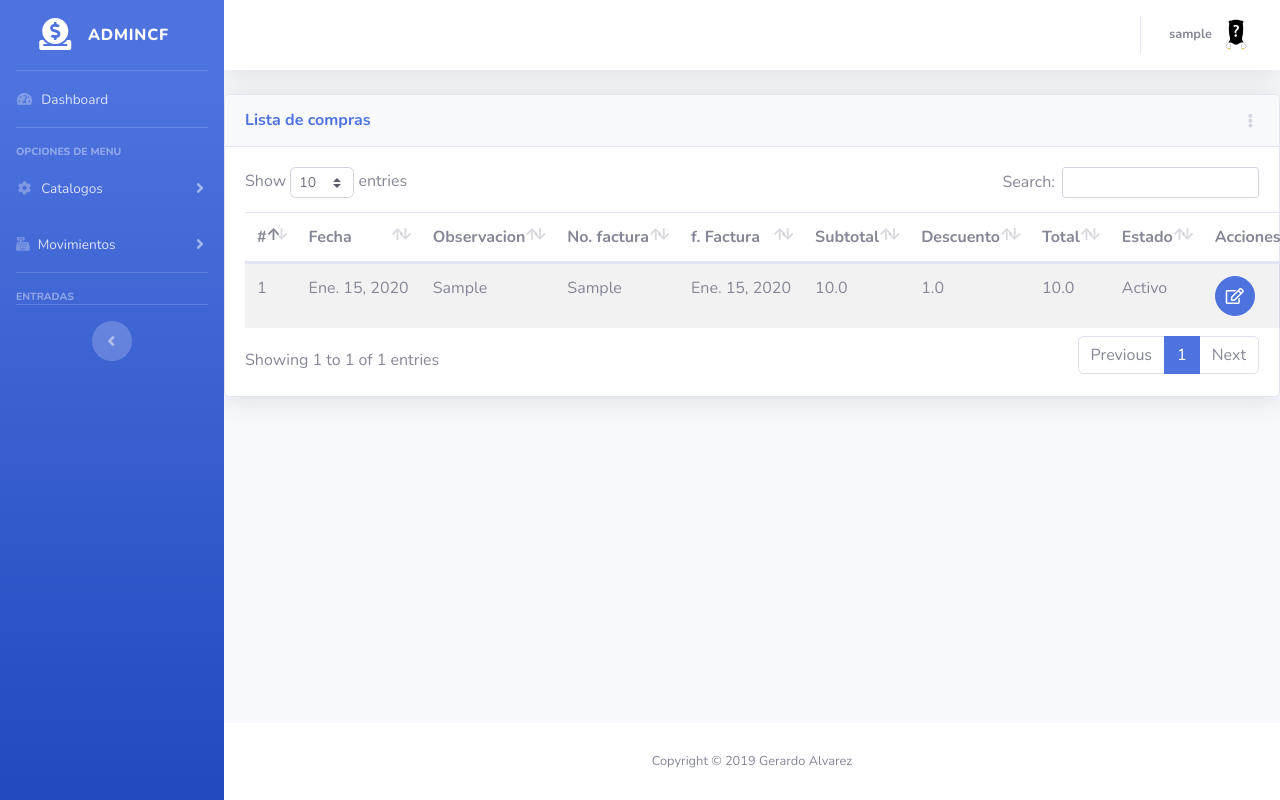
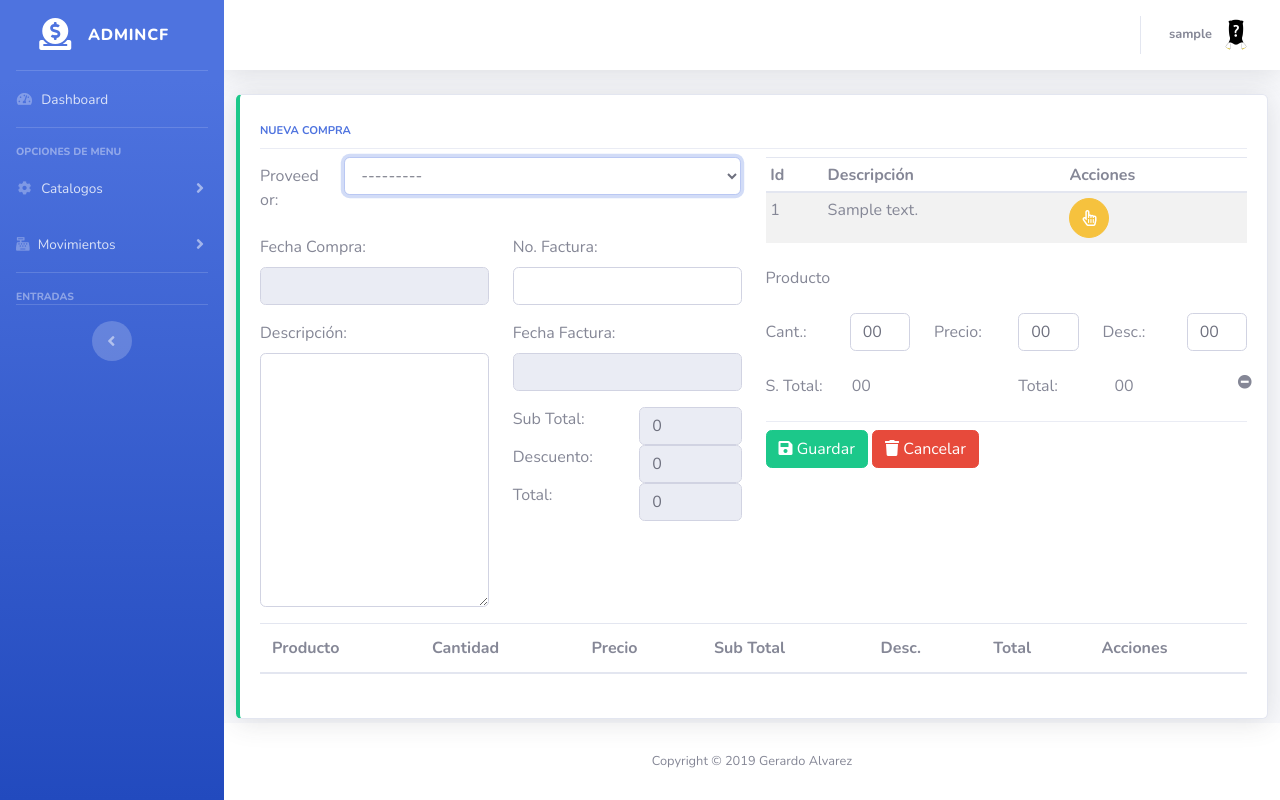
Before and after one commit to gerardam/AppCF, a Django app: page /cmp/compras/new in a window 1280 px wide. Run offline with Django 3.2, Linux system fonts and the light colour scheme; a user stored in the database is signed in; tables that the repository leaves empty hold one stand-in row (values such as "Sample post"); lists and menus that the app fills with data are empty; some libraries are stand-ins or nearby versions.

Commit message:
datetimepicker a base, cormulario de compras

```diff
--- /dev/null
+++ b/cmp/templates/cmp/compras.html
@@ -0,0 +1,288 @@
+{% extends 'base/base.html' %}
+
+{% block page_content %}
+    <form id="frmCompras" method="post">
+        {% csrf_token %}
+        <div class="col-xl-12 col-md-12 mb-12">
+            {% if encabezado %}
+            <div class="card border-left-warning shadow h-100 py-2">
+            {% else %}
+            <div class="card border-left-success shadow h-100 py-2">
+            {% endif %}
+                <div class="card-body">
+                    <div class="row no-gutters align-items-center">
+                        <div class="col-md-12">
+                            <div class="text-xs font-weight-bold text-primary text-uppercase mb-1">
+                                {% if encabezado %} Editar {% else %} Nueva {% endif %} Compra
+                            </div>
+                            <div class="dropdown-divider"></div>
+                            <div class="row">
+                                <!-- Inicio Izquierda -->
+                                <div class="col-md-6">
+                                    <!-- Inicio Encabezado -->
+                                    <div class="form-group row">
+                                        <label for="staticEmail" class="col-sm-2 col-form-label">Proveedor:</label>
+                                        <div class="col-sm-10">
+                                            {{ form_enc.proveedor }}
+                                        </div>
+                                    </div>
+                                    <div class="row">
+                                        <div class="col-6">
+                                            <div class="form-group">
+                                                <label for="id_fecha_compra">Fecha Compra:</label>
+                                                {{form_enc.fecha_compra}}
+                                            </div>
+                                            <div class="form-group">
+                                                <label for="id_descripcion">Descripción:</label>
+                                                {{form_enc.observacion}}
+                                            </div>
+                                        </div>
+                                        <div class="col-6">
+                                            <div class="form-group">
+                                                <label for="id_fecha_compra">No. Factura:</label>
+                                                {{form_enc.no_factura}}
+                                            </div>
+                                            <div class="form-group">
+                                                <label for="id_descripcion">Fecha Factura:</label>
+                                                {{form_enc.fecha_factura}}
+                                            </div>
+                                            <div class="row">
+                                                <div class="col">
+                                                    <label for="Sub Total">Sub Total:</label>
+                                                </div>
+                                                <div class="col">
+                                                    {{ form_enc.sub_total }}
+                                                </div>
+                                            </div>
+                                            <div class="row">
+                                                <div class="col">
+                                                    <label for="sub_total">Descuento:</label>
+                                                </div>
+                                                <div class="col">
+                                                    {{ form_enc.descuento }}
+                                                </div>
+                                            </div>
+                                            <div class="row">
+                                                <div class="col">
+                                                    <label for="total">Total:</label>
+                                                </div>
+                                                <div class="col">
+                                                    {{ form_enc.total }}
+                                                </div>
+                                            </div>
+                                        </div>
+                                    </div>
+                                    <!-- Fin Encabezado -->
+                                </div>
+                                <!-- Fin Izquierda -->
+                                <!-- Inicio Derecha -->
+                                <div class="col-md-6">
+                                    <div class="row">
+                                        <div class="col">
+                                            <table class="table table-striped table-hover dt-responsive table-sm nowrap tbl-productos" style="width:100%">
+                                                <thead>
+                                                    <th>Id</th>
+                                                    <th class="all">Descripción</th>
+                                                    <th class="all">Acciones</th>
+                                                </thead>
+                                                <tbody>
+                                                    {% for item in productos %}
+                                                    <tr>
+                                                    <td>{{ item.id }}</td>
+                                                    <td>{{ item.descripcion }}</td>
+                                                    <td>
+                                                        <button type="button" class="btn btn-warning btn-circle"
+                                                        onclick="selectProducto({{item.id}},'{{item.descripcion}}')" ><i class="far fa-hand-pointer"></i></button>
+                                                    </td>
+                                                    </tr>
+                                                    {% endfor %}
+                                                </tbody>
+                                            </table>
+                                        </div>
+                                    </div>
+                                    <div class="form-group row">
+                                        <label for="id_id_producto" class="col-sm-3 col-form-label">Producto</label>
+                                        <div class="col-sm-2">
+                                            <input type="text" readonly class="form-control-plaintext" name="id_id_producto" id="id_id_producto" value="" required>
+                                        </div>
+                                        <div class="col-sm-7">
+                                            <input type="text" readonly class="form-control-plaintext" id="id_descripcion_producto" value="" required>
+                                        </div>
+                                    </div>
+                                    <div class="form-group row">
+                                        <label for="id_cantidad_detalle" class="col-sm-2 col-form-label">Cant.:</label>
+                                        <div class="col-sm-2">
+                                            <input type="number" class="form-control" name="id_cantidad_detalle" id="id_cantidad_detalle" value="00" required>
+                                        </div>
+                                        <label for="id_precio_detalle" class="col-sm-2 col-form-label">Precio:</label>
+                                        <div class="col-sm-2">
+                                            <input type="number" class="form-control" name="id_precio_detalle" id="id_precio_detalle" value="00" required>
+                                        </div>
+                                        <label for="id_descuento_detalle" class="col-sm-2 col-form-label">Desc.:</label>
+                                        <div class="col-sm-2">
+                                            <input type="text" class="form-control" name="id_descuento_detalle" id="id_descuento_detalle" value="00">
+                                        </div>
+                                    </div>
+                                    <div class="form-group row">
+                                        <label for="id_sub_total_detalle" class="col-sm-2 col-form-label">S. Total:</label>
+                                        <div class="col-sm-4">
+                                            <input type="text" readonly class="form-control-plaintext" name="id_sub_total_detalle" id="id_sub_total_detalle" value="00">
+                                        </div>
+                                        <label for="id_total_detalle" class="col-sm-2 col-form-label">Total:</label>
+                                        <div class="col-sm-3">
+                                            <input type="text" readonly class="form-control-plaintext col-sm-10" name="id_total_detalle" id="id_total_detalle" value="00">
+                                        </div>
+                                        <div class="col-sm-1">
+                                            <button type="button" class="btn btn-sm col-sm-2" onclick="clear_Detail();"><i class="fa fa-minus-circle" aria-hidden="true"></i></button>
+                                        </div>
+                                    </div>
+                                    <!-- Botones -->
+                                    <div class="dropdown-divider"></div>
+                                    <div class="row">
+                                        <div class="col">
+                                            <button type="submit" class="btn btn-success"><span class="fa fa-save"></span> Guardar</button>
+                                            <a href="{% url 'cmp:compras_list' %}" class="btn btn-danger"><i class="fa fa-trash"></i> Cancelar</a>
+                                        </div>
+                                    </div>
+                                    <!-- Fin Botones -->
+                                </div>
+                                <!-- Fin Derecha -->
+                            </div>
+                        </div>
+                        <!-- Inicio Detalle -->
+                        <div class="col-md-12">
+                            <table class="table table-striped table-hover dt-responsive nowrap" style="width:100%">
+                                <thead>
+                                    <th>Producto</th>
+                                    <th>Cantidad</th>
+                                    <th>Precio</th>
+                                    <th>Sub Total</th>
+                                    <th>Desc.</th>
+                                    <th>Total</th>
+                                    <th class="all">Acciones</th>
+                                </thead>
+                                <tbody>
+                                    {% for item in detalle %}
+                                    <tr>
+                                    <td>{{ item.producto }}</td>
+                                    <td>{{ item.cantidad }}</td>
+                                    <td>{{ item.cantidad }}</td>
+                                    <td>{{ item.sub_total }}</td>
+                                    <td>{{ item.descuento }}</td>
+                                    <td>{{ item.total }}</td>
+                                    <td>
+                                        <button class="btn btn-danger btn-circle" onclick="return abrir_modal('{% url 'cmp:compras_del' encabezado.pk item.id %}')"><i class="fas fa-trash-alt"></i></button>
+                                    </td>
+                                    </tr>
+                                    {% endfor %}
+                                </tbody>
+                            </table>
+                        </div>
+                        <!-- Fin Detalle -->
+                    </div>
+                </div>
+            </div>
+        </div>
+    </form>
+{% endblock %}
+
+{% block js_page %}
+<script>
+    $(function () {
+        $("#id_fecha_compra, #id_fecha_factura").datetimepicker({
+            format: 'Y-m-d',
+            timepicker:false
+        });
+        $("#sidebarToggle").click();
+        $('.table').DataTable({
+            "pageLength": 2,
+            "language": {
+            "sProcessing": "Procesando...",
+            "sLengthMenu": "Mostrar _MENU_ registros",
+            "sZeroRecords": "No se encontraron resultados",
+            "sEmptyTable": "Ningún dato disponible en esta tabla",
+            "sInfo": "Mostrando registros del _START_ al _END_ de un total de _TOTAL_ registros",
+            "sInfoEmpty": "Mostrando registros del 0 al 0 de un total de 0 registros",
+            "sInfoFiltered": "(filtrado de un total de _MAX_ registros)",
+            "sInfoPostFix": "",
+            "sSearch": "Buscar:",
+            "sUrl": "",
+            "sInfoThousands": ",",
+            "sLoadingRecords": "Cargando...",
+            "oPaginate": {
+                "sFirst": "<span class='fa fa-angle-double-left'></span>",
+                "sLast": "<span class='fa fa-angle-double-right'></span>",
+                "sNext": "<span class='fa fa-angle-right'></span>",
+                "sPrevious": "<span class='fa fa-angle-left'></span>"
+            },
+            "oAria": {
+                "sSortAscending": ": Activar para ordenar la columna de manera ascendente",
+                "sSortDescending": ": Activar para ordenar la columna de manera descendente"
+            }
+            }
+        });
+        $('#id_cantidad_detalle,#id_precio_detalle,#id_descuento_detalle').change(function(){
+            calcular_detalle();
+        });
+        /*Validar Envío de Detalle */
+        $("#frmCompras").submit(function(e){
+            if($('#id_total_detalle').val()==0 || $('#id_id_producto').val()==0 ){
+                e.preventDefault();
+                //alert("No ha agregado producto o está sin cantidades");
+                $.alert({
+                        type:'red',
+                        title:'',
+                        content:'No ha agregado producto o está sin cantidades'
+                        })
+            }
+        });
+        /*Fin Validar Envío de Detalle */
+    });
+    function selectProducto(id,descripcion)
+    {
+        $("#id_cantidad_detalle").val(0);
+        $('#id_precio_detalle').val(0);
+        $('#id_descuento_detalle').val(0);
+        $('#id_sub_total_detalle').val(0);
+        $('#id_total_detalle').val(0);
+        $("#id_id_producto").val(+id);
+        $('#id_descripcion_producto').val(descripcion);
+        $('#id_cantidad_detalle').focus();
+        $('#id_cantidad_detalle').select();
+        $('.table').DataTable().search('').draw();
+    }
+    function calcular_detalle()
+    {
+        var cant,prec,desc,stotal,total;
+        cant = $("#id_cantidad_detalle").val();
+        cant = cant==="" ? 0 : +cant;
+        cant = cant<0 ? 0 : cant;
+        prec =$('#id_precio_detalle').val();
+        prec = prec==="" ? 0 : +prec;
+        prec = prec<0 ? 0 : prec;
+        desc = $('#id_descuento_detalle').val();
+        desc = desc==="" ? 0 : +desc;
+        desc = desc<0 ? 0 : desc;
+        desc = desc>(cant * prec) ? 0 : desc;
+        stotal = cant * prec;
+        total  = stotal - desc;
+        $('#id_cantidad_detalle').val(cant);
+        $('#id_precio_detalle').val(prec);
+        $('#id_descuento_detalle').val(desc);
+        $('#id_sub_total_detalle').val(stotal);
+        $('#id_total_detalle').val(total);
+    }
+    function clear_Detail(){
+        $('#id_cantidad_detalle').val(0);
+        $('#id_precio_detalle').val(0);
+        $('#id_descuento_detalle').val(0);
+        $('#id_sub_total_detalle').val(0);
+        $('#id_total_detalle').val(0);
+        $('#id_id_producto').val('');
+        $('#id_descripcion_producto').val('');
+        $('.table').DataTable().search('').draw();
+        $("#id_proveedor").focus();
+    }
+    $("#id_proveedor").focus();
+</script>
+{% endblock %}
--- a/cmp/urls.py
+++ b/cmp/urls.py
@@ -1,6 +1,6 @@
 from django.urls import path
 from .views import ProveedorView,ProveedorNew,ProveedorEdit,proveedor_inactivar,\
-    ComprasView
+    ComprasView, Compras
 
 urlpatterns = [
     path('proveedor/', ProveedorView.as_view(), name='proveedor_list'),
@@ -9,6 +9,6 @@ urlpatterns = [
     path('proveedor/inactivar/<int:id>', proveedor_inactivar, name='proveedor_inactivar'),
 
     path('compras/', ComprasView.as_view(), name='compras_list'),
-    path('compras/new', ComprasView.as_view(), name='compras_new'),
+    path('compras/new', Compras, name='compras_new'),
     path('compras/edit/<int:pk>', ComprasView.as_view(), name='compras_edit'),
 ]
--- a/templates/base/base.html
+++ b/templates/base/base.html
@@ -22,6 +22,8 @@
   <!-- jquery confirm -->
   <link href="{% static 'base/vendor/jquery_confirm/jquery-confirm.min.css' %}" rel="stylesheet">
 
+  <!-- DateTimePicker -->
+  <link rel="stylesheet" href="https://cdnjs.cloudflare.com/ajax/libs/jquery-datetimepicker/2.5.20/jquery.datetimepicker.min.css" integrity="sha256-DOS9W6NR+NFe1fUhEE0PGKY/fubbUCnOfTje2JMDw3Y=" crossorigin="anonymous" />
 </head>
 
 <body id="page-top" class="bg-gradient-primary">
@@ -447,6 +449,14 @@
   <!-- jquery confirm -->
   <script src="{% static 'base/vendor/jquery_confirm/jquery-confirm.min.js' %}"></script>
 
+  <!-- DatePicker -->
+  <script src="https://cdnjs.cloudflare.com/ajax/libs/jquery-datetimepicker/2.5.20/jquery.datetimepicker.full.min.js" integrity="sha256-FEqEelWI3WouFOo2VWP/uJfs1y8KJ++FLh2Lbqc8SJk=" crossorigin="anonymous"></script>
+  <script>
+    $(document).ready(function(){
+      jQuery.datetimepicker.setLocale('es');
+    });
+  </script>
+
     {% block control_modal %}
     <script>
       function abrir_modal(url) {
```
